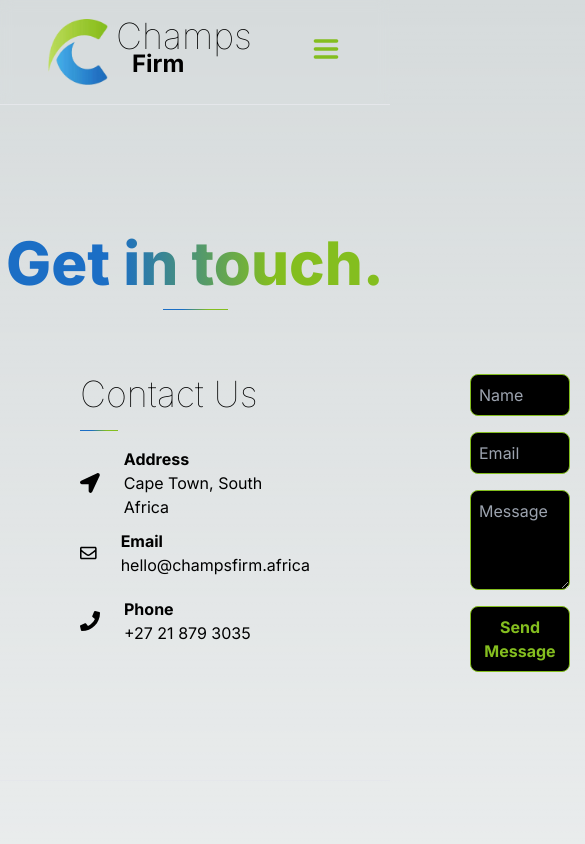
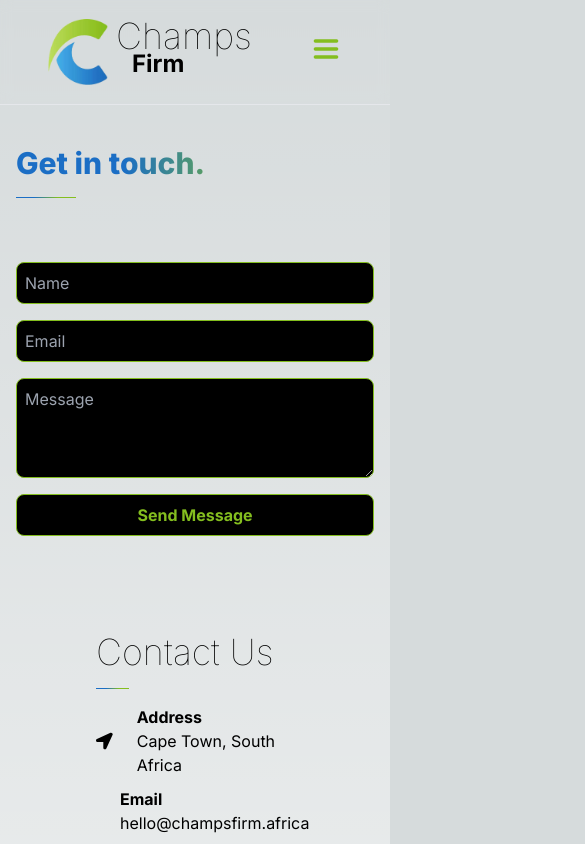
Before and after one commit to christiaan-fourie/champs.firm, a Next.js app: page /contact in a window 390 px wide. Shown: the top 844 px of the page, 585 px wide, since content can reach past the window. Built offline with nearby package versions, Linux system fonts and the light colour scheme.

Commit message:
Update page.tsx

```diff
--- a/app/contact/page.tsx
+++ b/app/contact/page.tsx
@@ -2,15 +2,25 @@ import { FaLocationArrow, FaRegEnvelope, FaPhone } from 'react-icons/fa'
 
 function contact() {
   return (
-    <section className='min-h-[80vh]'>
-      <h1 className='text-6xl font-extrabold pt-32 text-center bg-clip-text text-transparent bg-gradient-to-l from-[#84be1f] to-[#1b6ec5] from-30% to-70%'>
+    <section className='min-h-[80vh] p-4 md:p-0'>
+      <h1 className='
+            text-3xl md:text-5x lg:text-6xl font-extrabold pt-6 md:pt-32 md:text-center bg-clip-text text-transparent
+            bg-gradient-to-l from-[#84be1f] to-[#1b6ec5] from-30% to-70%'>
             Get in touch.
       </h1>
-      <div className='w-1/6 h-[1px] bg-gradient-to-l from-[#84be1f] to-[#1b6ec5] from-30% to-70% my-4 mx-auto'></div>
-      <div className='flex lg:w-4/5 mx-auto'>
+      <div className='w-1/6 h-[1px] bg-gradient-to-l from-[#84be1f] to-[#1b6ec5] from-30% to-70% my-4 md:mx-auto'></div>
+
+      <div className='md:flex md:justify-center'>
+        <form className='flex flex-col gap-4 py-12 md:px-20 md:basis-1/2'>
+          <input type="text" placeholder='Name' className='border border-[#84be1f] rounded-lg p-2 bg-black'/>
+          <input type="email" placeholder='Email' className='border border-[#84be1f] rounded-lg p-2 bg-black'/>
+          <textarea placeholder='Message' className='border border-[#84be1f] rounded-lg p-2 min-h-[100px] bg-black'/>
+          <button className='hover:bg-[#84be1f] hover:text-black text-[#84be1f] bg-black border-[#84be1f] border font-bold rounded-lg p-2 transition-all duration-500 '>Send Message</button>
+        </form>
         <div className='w-full flex-wrap lg:w-1/3 px-20 py-12'>
           <h1 className='text-start font-thin text-4xl'>Contact Us</h1>
           <div className='w-1/6 h-[1px] bg-gradient-to-l from-[#84be1f] to-[#1b6ec5] from-30% to-70% my-4'></div>
+
             <div className='flex items-center'>
                 <FaLocationArrow size={20} className='m-6 ml-0' />
                 <div>
@@ -33,16 +43,8 @@ function contact() {
                 </div>
             </div>
         </div>
-        <div className='w-2/3'>
-          <form className='flex flex-col gap-4 py-12 px-20'>
-            <input type="text" placeholder='Name' className='border border-[#84be1f] rounded-lg p-2 bg-black'/>
-            <input type="email" placeholder='Email' className='border border-[#84be1f] rounded-lg p-2 bg-black'/>
-            <textarea placeholder='Message' className='border border-[#84be1f] rounded-lg p-2 min-h-[100px] bg-black'/>
-            <button className='hover:bg-[#84be1f] hover:text-black text-[#84be1f] bg-black border-[#84be1f] border font-bold rounded-lg p-2 transition-all duration-500 '>Send Message</button>
-          </form>
+      </div>
 
-        </div>
-      </div>
     </section>
 
   )
```
